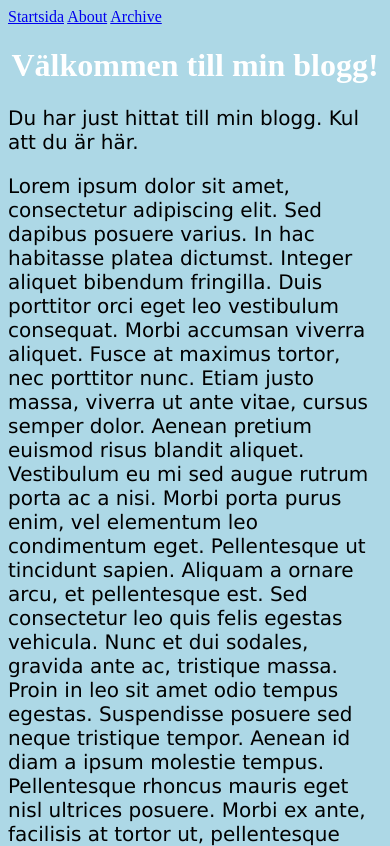
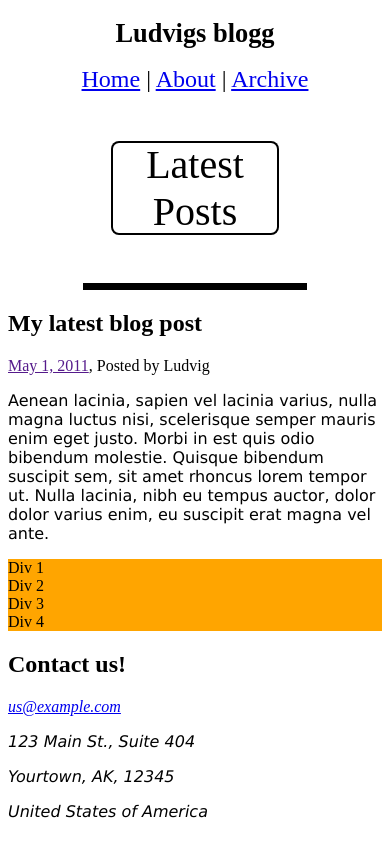
Before and after one commit to malmludvig/malmludvig.github.io, a plain HTML site: page index.html in a window 390 px wide. Shown: the top 846 px of the page. Drawn offline with Linux system fonts and the light colour scheme.

Commit message:
Starting mobile first mockup

```diff
--- a/index.html
+++ b/index.html
@@ -5,21 +5,75 @@
 
     <link href="style.css" rel="stylesheet">
     <link href="index.css" rel="stylesheet">
-
+    <meta name="viewport" content="width=device-width, initial-scale=1.0">
   </head>
   <body>
-    <a href="index.html">Startsida</a>
-    <a href="about.html">About</a>
-    <a href="archive.html">Archive</a>
-    <h1>
-        Välkommen till min blogg!
-    </h1>
-    <p>Du har just hittat till min blogg. Kul att du är här.</p>
-    <p> Lorem ipsum dolor sit amet, consectetur adipiscing elit. Sed dapibus posuere varius. In hac habitasse platea dictumst. Integer aliquet bibendum fringilla. Duis porttitor orci eget leo vestibulum consequat. Morbi accumsan viverra aliquet. Fusce at maximus tortor, nec porttitor nunc. Etiam justo massa, viverra ut ante vitae, cursus semper dolor.
 
-        Aenean pretium euismod risus blandit aliquet. Vestibulum eu mi sed augue rutrum porta ac a nisi. Morbi porta purus enim, vel elementum leo condimentum eget. Pellentesque ut tincidunt sapien. Aliquam a ornare arcu, et pellentesque est. Sed consectetur leo quis felis egestas vehicula. Nunc et dui sodales, gravida ante ac, tristique massa. Proin in leo sit amet odio tempus egestas. Suspendisse posuere sed neque tristique tempor. Aenean id diam a ipsum molestie tempus. Pellentesque rhoncus mauris eget nisl ultrices posuere. Morbi ex ante, facilisis at tortor ut, pellentesque fringilla erat. Quisque pulvinar purus in ipsum dapibus, ac ornare libero vulputate. Aenean at augue malesuada, blandit velit vel, cursus justo. Morbi bibendum, quam ac iaculis convallis, lectus lorem sagittis purus, id feugiat dui tortor id purus.
+    <header>
+        <h1 class="mainh1">Ludvigs blogg</h1>
+        <nav>
+            <a href="/">Home</a> |
+            <a href="about.html">About</a> |
+            <a href="archive.html">Archive</a>
+        </nav>
+    </header>
+    <main>
+        <article>
+        <header>
+       <div class="latestPosts">Latest Posts</div>
+        </header>
+        <div class="latestPostsHeader"></div>
+        <section>
+            <header>
+                <h2>My latest blog post</h2>
+            </header>
+            <a href="">May 1, 2011</a>, Posted by Ludvig
 
-        Aliquam sed erat diam. Pellentesque vitae libero a mauris placerat venenatis. Fusce commodo sodales lectus, vel feugiat enim ultrices sed. Fusce neque leo, auctor vel arcu quis, pulvinar auctor nunc. Nullam vel pretium purus. Fusce at fermentum diam, id dictum nibh. Etiam et felis vel felis egestas porta. </p>
+            <p>
+                Aenean lacinia, sapien vel lacinia varius, nulla magna luctus nisi, scelerisque semper mauris enim eget justo. Morbi in est quis odio bibendum molestie. Quisque bibendum suscipit sem, sit amet rhoncus lorem tempor ut. Nulla lacinia, nibh eu tempus auctor, dolor dolor varius enim, eu suscipit erat magna vel ante.
+            </p>
+         </section>
+            <section>
+            <div class="container">
+
+                <div class="items">
+                    Div 1
+                </div>
+                <div class="items">
+                    Div 2
+                </div>
+                <div class="items">
+                    Div 3
+                </div>
+                <div class="items">
+                    Div 4
+                </div>
+            </div>
+
+        </section>
+        <section>
+
+        </section>
+    </article>
+    </main>
+    <footer>
+
+        <section class="contact" vocab="http://schema.org/" typeof="LocalBusiness">
+            <h2>Contact us!</h2>
+            <address property="email">
+                <a href="mailto:us@example.com">us@example.com</a>
+            </address>
+            <address property="address" typeof="PostalAddress">
+                <p property="streetAddress">123 Main St., Suite 404</p>
+                <p>
+                    <span property="addressLocality">Yourtown</span>,
+                    <span property="addressRegion">AK</span>,
+                    <span property="postalCode">12345</span>
+                </p>
+                <p property="addressCountry">United States of America</p>
+            </address>
+        </section>
+    </footer>
 
 </body>
 </html>
--- a/style.css
+++ b/style.css
@@ -1,13 +1,94 @@
 body {
-    background-color: lightblue;
+    background-color: white;
   }
 
+
+nav {
+    font-size: 150%;
+    text-align: center;
+}
+
+section {
+}
+
+.contact{
+    margin:auto;
+}
+
+.latestPosts{
+  font-size: 250%;
+
+  width: 45%;
+  margin-right:auto;
+  margin-left:auto;
+  margin-top: 3rem;
+  margin-bottom: 3rem;
+  text-align: center;
+  box-shadow:0px 0px 0px 2px black inset;
+  border-radius: 8px;
+}
+.latestPostsHeader{
+  border-bottom: 7px solid black;
+  width:60%;
+  margin-right:auto;
+  margin-left:auto;
+}
+
+
+.mainh1 {
+  text-decoration:none;
+  font-size: 165%;
+}
+
+header {
+}
+
+footer{
+}
+
   h1 {
-    color: white;
+    font-size: 250%;
     text-align: center;
+    text-decoration: underline;
   }
 
   p {
     font-family: verdana;
-    font-size: 20px;
+    font-size: 100%;
   }
+
+  .container {
+    background-color: brown;
+    display: flex;
+    flex-direction: row;
+
+}
+
+.items {
+
+    background-color: Orange;
+}
+
+  @media only screen and (max-width: 800px) {
+    body {
+    }
+  }
+
+  @media only screen and (max-width: 800px) {
+	.container {
+        flex-direction: column;
+        color:black;
+     }
+  }
+
+  @media only screen and (max-width: 1200px) {
+	.items {
+        flex:50%;
+     }
+  }
+
+  @media only screen and (max-width: 801) {
+	.items {
+        flex:100%;
+     }
+  }
```
